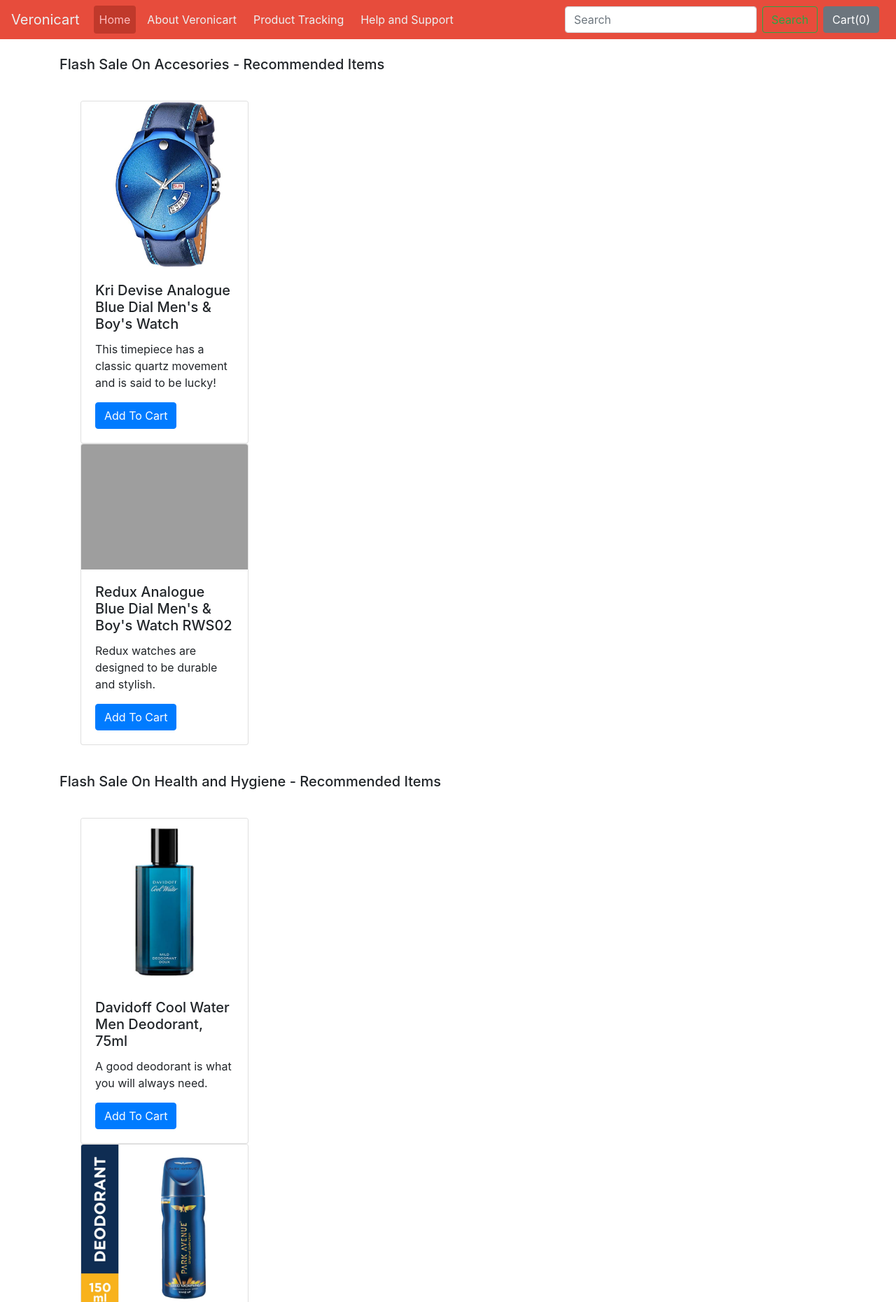
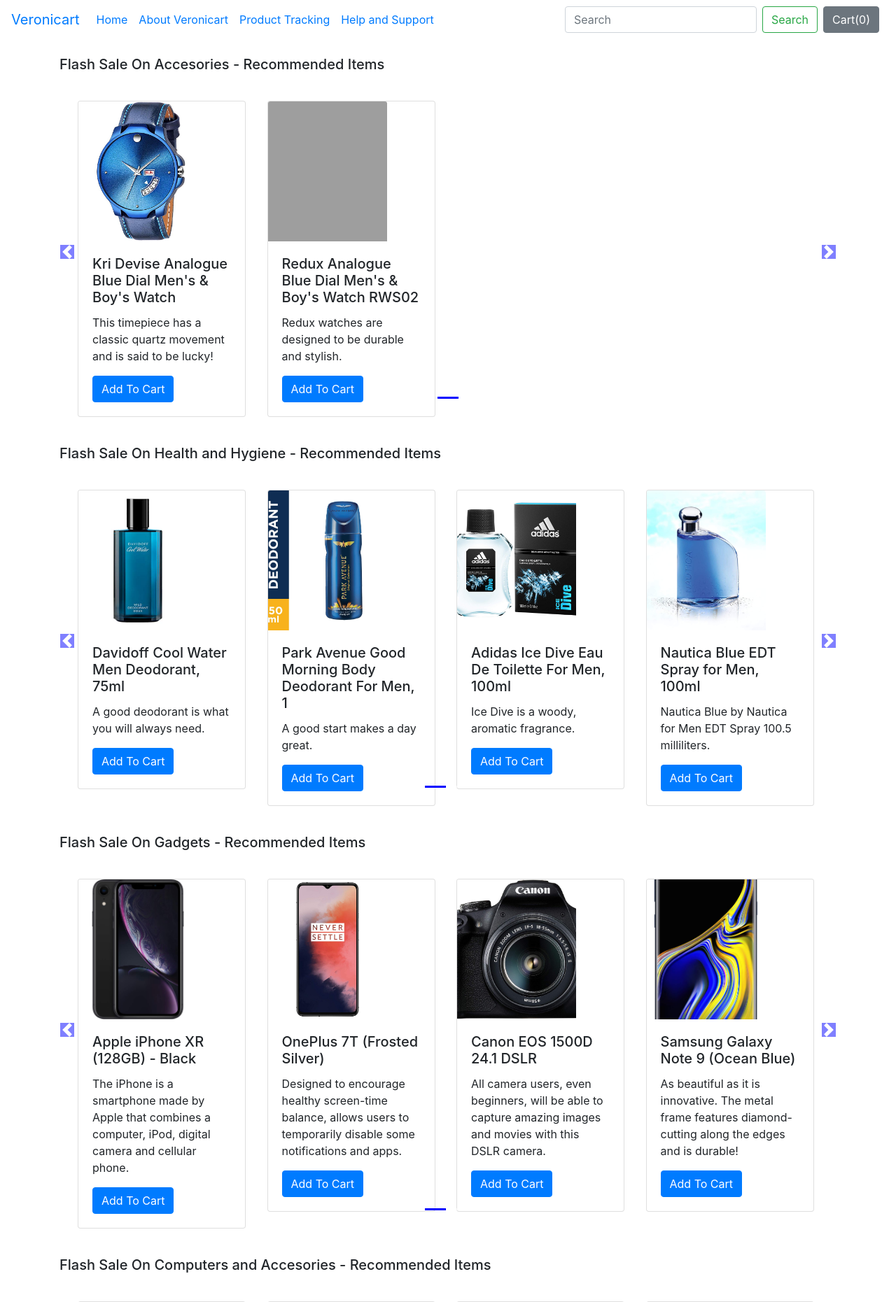
Before and after one commit to CodeSadhu/Veronicart, a Django app: page /shop/ in a window 1280 px wide. Shown: the top 1861 px of the page at 70% size. Run offline with Django 3.2, Linux system fonts and the light colour scheme; data comes from the database, SQL or seed files in the repository; both versions use the stored data as it was after the commit; some libraries are stand-ins or nearby versions; grey boxes are pictures that could not be loaded.

Commit message:
Third Commit

```diff
--- a/home/mainShop/templates/mainShop/index.html
+++ b/home/mainShop/templates/mainShop/index.html
@@ -1,4 +1,55 @@
-{% extends 'mainShop/basic.html' %} {% block css %} .col-md-3 { display: inline-block; margin-left:-4px; } .carousel-indicators .active { background-color: blue; } .col-md-3 img{ width: 170px; height: 200px; } body .carousel-indicator li{ background-color: blue; } body .carousel-indicators{ bottom: 0; } body .carousel-control-prev-icon, body .carousel-control-next-icon{ background-color: blue; } .carousel-control-prev, .carousel-control-next{ top: auto; bottom: auto; padding-top: 222px; } body .no-padding{ padding-left: 0, padding-right: 0; } {% endblock %} {% block body %} {% load static %}
+{% extends 'mainShop/basic.html' %}
+
+{% block css %}
+
+.col-md-3 {
+    display: inline-block;
+    margin-left: -4px;
+}
+
+.carousel-indicators .active {
+    background-color: blue;
+}
+
+.card-img-top {
+    height: 25rem;
+    object-fit: cover;
+}
+
+.col-md-3 img {
+    width: 170px;
+    height: 200px;
+}
+
+body .carousel-indicator li {
+    background-color: blue;
+}
+
+body .carousel-indicators {
+    bottom: 0;
+}
+
+body .carousel-control-prev-icon,
+body .carousel-control-next-icon {
+    background-color: blue;
+}
+
+.carousel-control-prev,
+.carousel-control-next {
+    top: auto;
+    bottom: auto;
+    padding-top: 222px;
+}
+
+body .no-padding {
+    padding-left: 0, padding-right: 0;
+}
+
+{% endblock %}
+
+{% block body %}
+
+{% load static %}
 <div class="container">
 
     <!--Slideshow starts here -->
```
Also changed, not shown: home/mainShop/templates/mainShop/basic.html (+4 -9 lines), home/db.sqlite3, home/media/mainShop/images/Bastion.jpg (added), home/media/mainShop/images/Pavillion15.jpg (added), home/media/mainShop/images/camera.jpg (added), home/media/mainShop/images/frenchFactor.jpg (added), home/media/mainShop/images/galaxyNote9.jpg (added), home/media/mainShop/images/huaweimate20Pro.jpg (added), home/media/mainShop/images/iceDive.jpg (added), home/media/mainShop/images/jaguarGold.jpg (added), home/media/mainShop/images/legion.jpg (added), home/media/mainShop/images/nautica.jpg (added), home/media/mainShop/images/omen.jpg (added), home/media/mainShop/images/op7t.jpg (added), 4 more files.
